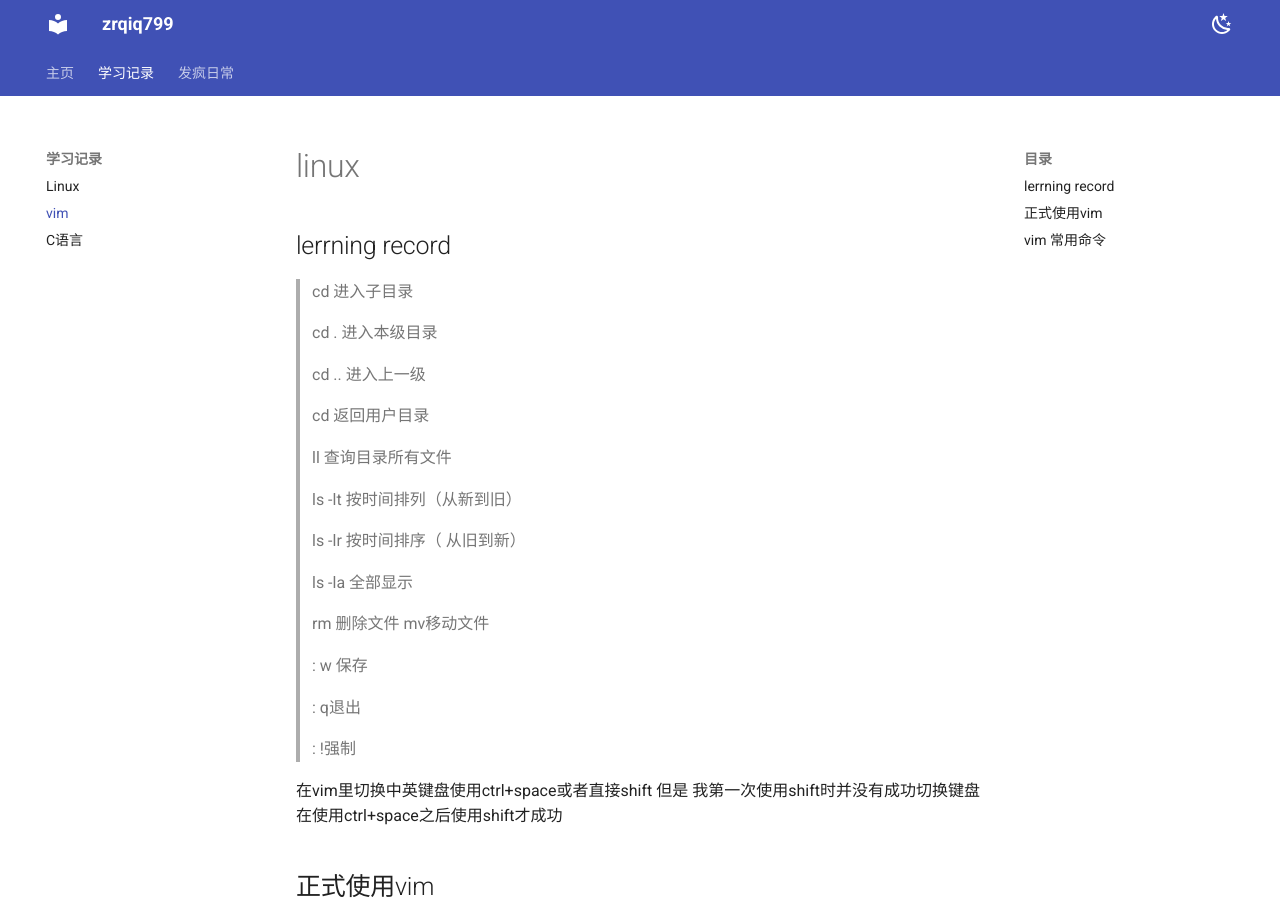
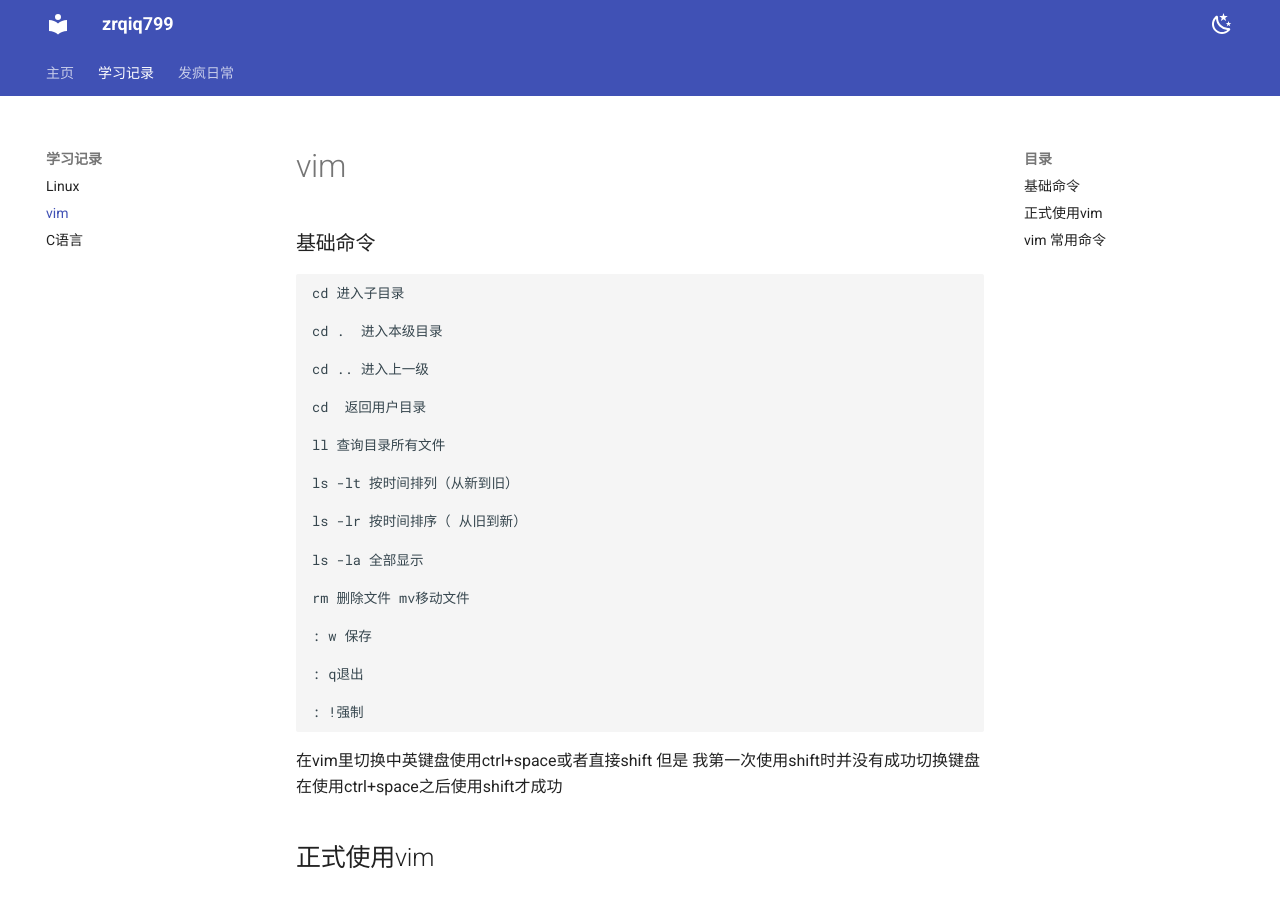
Before and after one commit to zrqiq/zrq-blog, an MkDocs documentation site: the page built from docs/qqq/q.md, in a window 1280 px wide and 900 px high. Built offline with MkDocs 1.6.1 and Material for MkDocs 9.7.7, drawn with Linux system fonts in a browser that asks for light colours.

Commit message:
2023-11-20_17:14:23 update

````diff
--- a/docs/qqq/q.md
+++ b/docs/qqq/q.md
@@ -1,30 +1,34 @@
-# linux
+# vim
 
-## lerrning record
+### 基础命令
 
-> cd 进入子目录
+```
+cd 进入子目录
 
-> cd .  进入本级目录
+cd .  进入本级目录
 
-> cd .. 进入上一级
+cd .. 进入上一级
 
-> cd  返回用户目录
+cd  返回用户目录
 
-> ll 查询目录所有文件
+ll 查询目录所有文件
 
-> ls -lt 按时间排列（从新到旧）
+ls -lt 按时间排列（从新到旧）
 
-> ls -lr 按时间排序（ 从旧到新）
+ls -lr 按时间排序（ 从旧到新）
 
-> ls -la 全部显示
+ls -la 全部显示
 
-> rm 删除文件 mv移动文件
+rm 删除文件 mv移动文件
 
-> : w 保存
+: w 保存
 
-> : q退出
+: q退出
 
-> : !强制
+: !强制
+```
+
+
 
  在vim里切换中英键盘使用ctrl+space或者直接shift 但是 我第一次使用shift时并没有成功切换键盘  在使用ctrl+space之后使用shift才成功
 
````
Also changed, not shown: docs/qqq/qq.md (+52 -0 lines).
